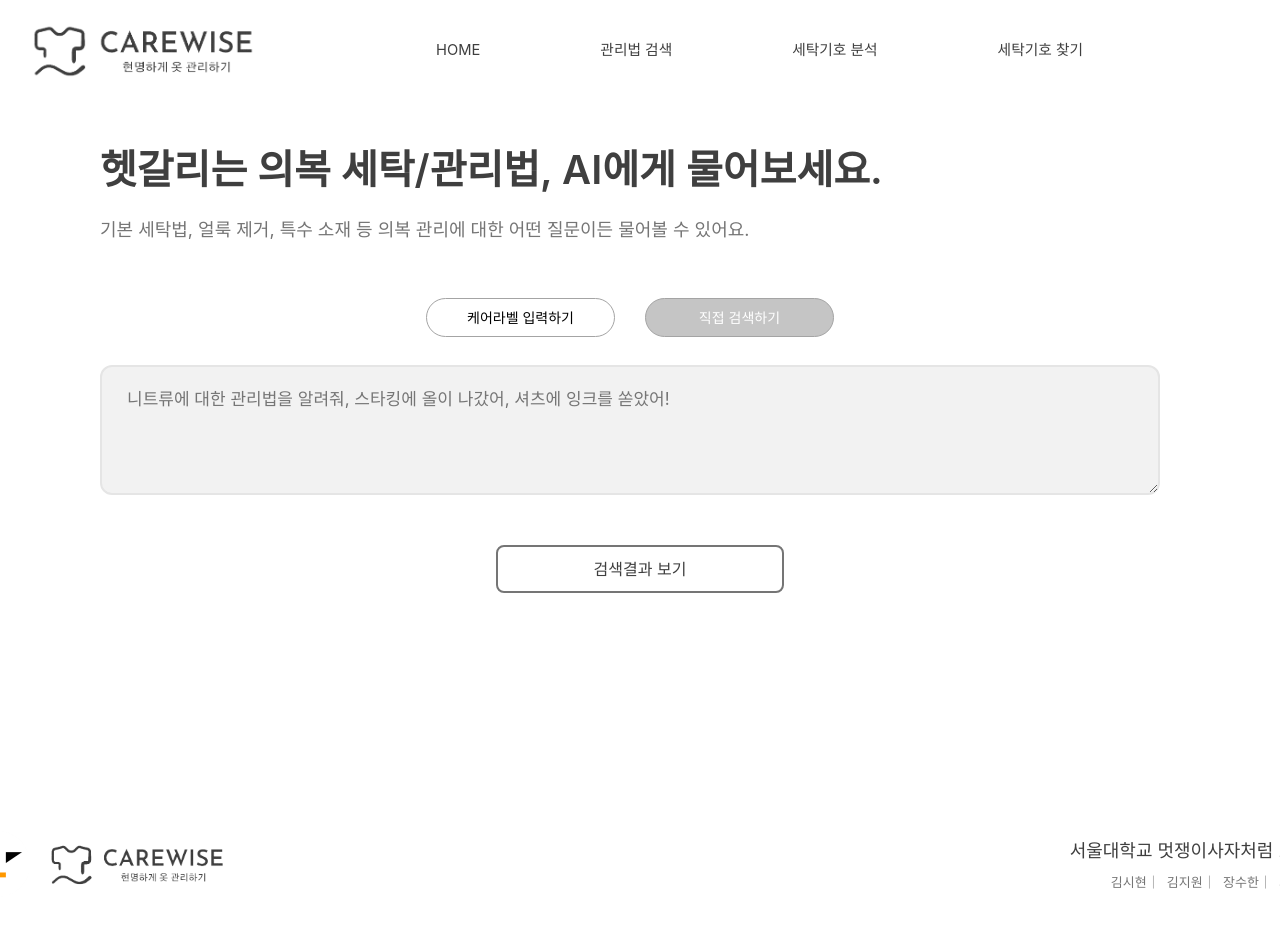
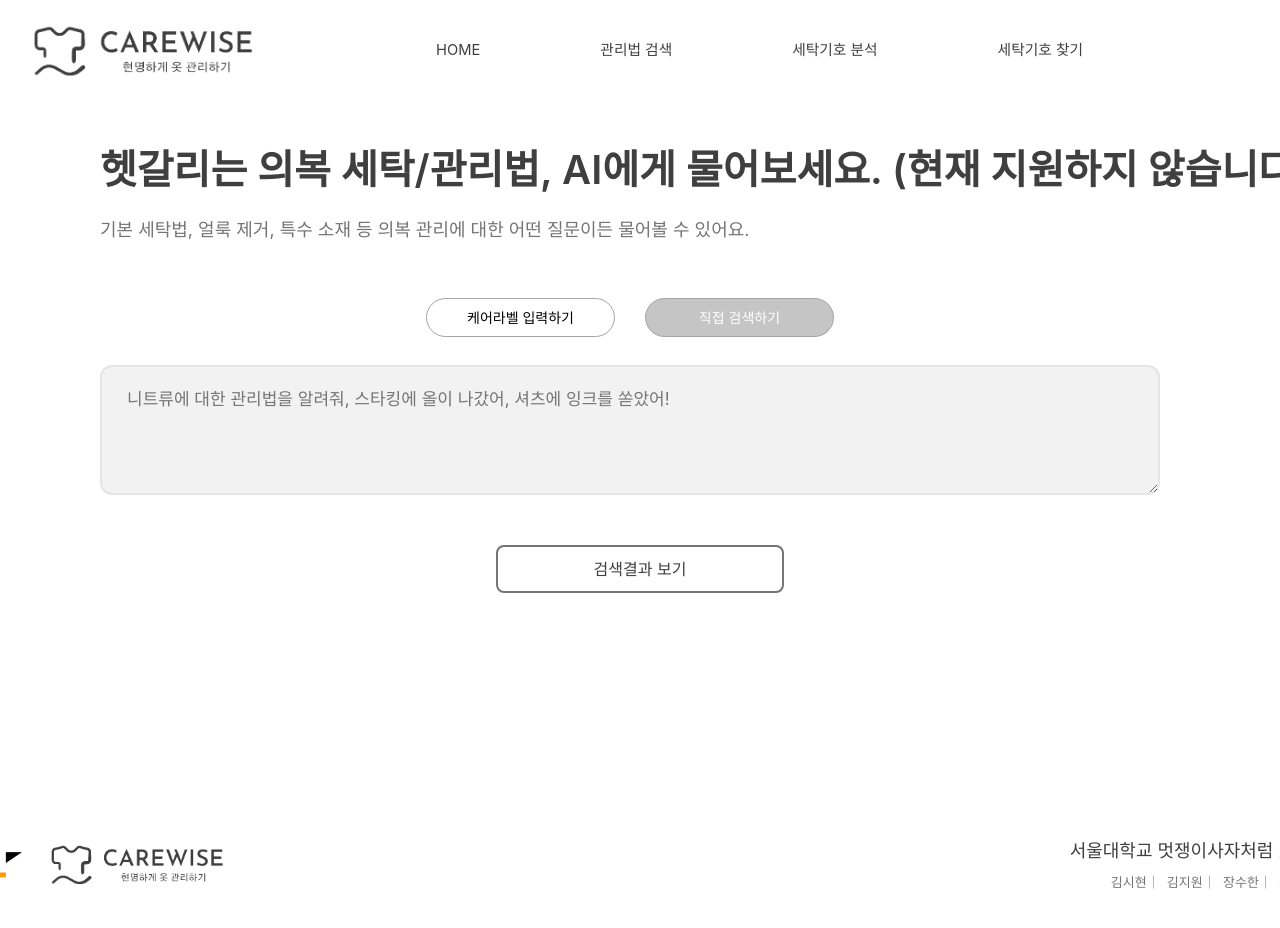
Before and after one commit to jsh6269/CareWise, a React (Create React App) app: page /care-search in a window 1280 px wide. Both pictures are taken after a click on the label "직접 검색하기". Built offline with nearby package versions, Linux system fonts and the light colour scheme; no server answers.

Commit message:
Update CareSearchPage.jsx

```diff
--- a/src/routes/CareSearchPage.jsx
+++ b/src/routes/CareSearchPage.jsx
@@ -228,7 +228,7 @@ const View2 = ({ setCurrentView, handleSearchButtonClick, setInputText }) => {
   return (
     <div className="relative w-[1440px] h-[700px]">
       <div className="absolute left-[180px] top-[40px] font-semibold text-[#3f3f3f] text-[40px]">
-        헷갈리는 의복 세탁/관리법, AI에게 물어보세요.
+        헷갈리는 의복 세탁/관리법, AI에게 물어보세요. (현재 지원하지 않습니다)
         <p className="mt-4 font-normal text-[#757575] text-lg">
           기본 세탁법, 얼룩 제거, 특수 소재 등 의복 관리에 대한 어떤 질문이든
           물어볼 수 있어요.
```
